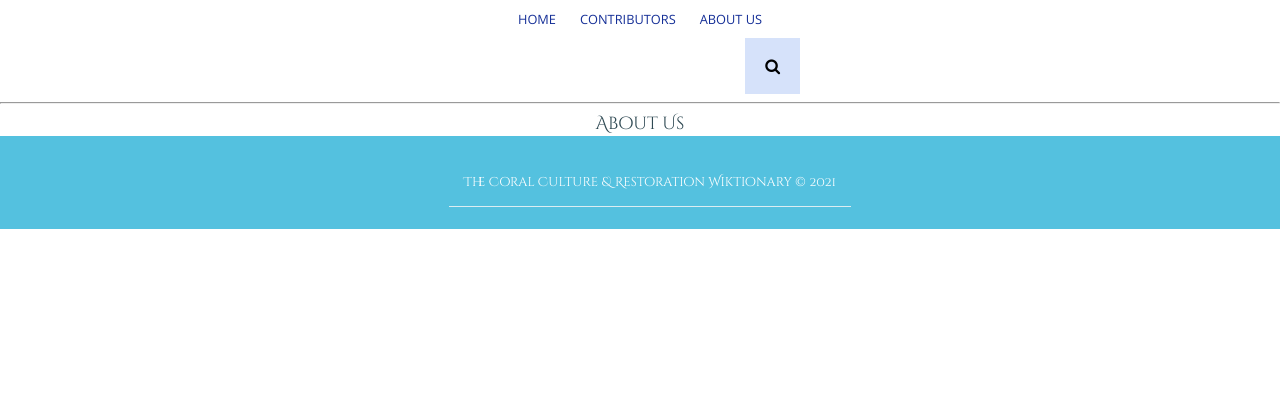
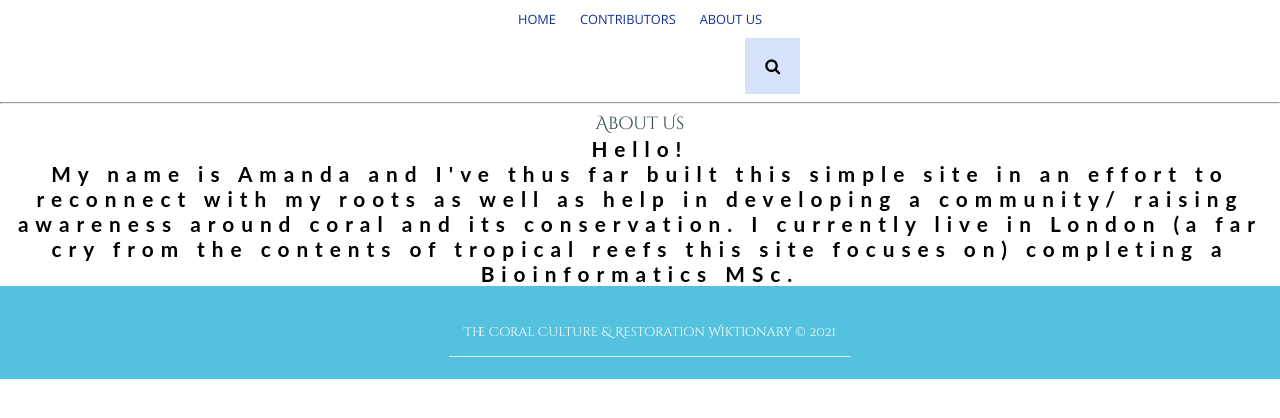
Before and after one commit to acholyn/coral-wiki, a Flask app: page /about in a window 1280 px wide. Shown: the part 202-620 px from the top of the page. Run offline with Flask 2, Linux system fonts and the light colour scheme; some libraries are stand-ins or nearby versions.

```diff
--- a/application.py
+++ b/application.py
@@ -1,8 +1,9 @@
 # imports for online file reading
 import csv
-import urllib.request
 import shutil
 import tempfile
+import urllib.request
+import re
 
 import pandas
 from flask import Flask, redirect, render_template, request, url_for
@@ -12,7 +13,7 @@ from flask_wtf import FlaskForm
 # imports for search
 from wtforms import Form, SelectField, StringField, SubmitField
 
-
+# set the app up
 def create_app():
     application = Flask(__name__)
     #FontAwesome(application)
@@ -46,17 +47,24 @@ def index():
 # definitions
 
     with urllib.request.urlopen('https://docs.google.com/spreadsheets/d/e/2PACX-1vS8dVMITvA6q77MTBe4SShI9Q85G4A_3Y5C8xx7n-BLinoxOW0y7zI59qoLxgwQ0Aql-I_MBye1UY6G/pub?gid=0&single=true&output=tsv') as response:
-        with tempfile.NamedTemporaryFile(delete=False) as tmp_file:
+        with tempfile.NamedTemporaryFile(delete=False, mode='w+b') as tmp_file:
             shutil.copyfileobj(response, tmp_file)
 
-    with open(tmp_file.name) as file:
-        coraldefs=pandas.read_csv(file, sep="\t", keep_default_na=False)
-        term=coraldefs.TERM
-        role=coraldefs.ROLE
-        definition=coraldefs.DEFINITION
-        referrals=coraldefs.REFERRALS
-        length=len(coraldefs)
-        print(length)
+            with open(tmp_file.name) as file:
+                coraldefs=pandas.read_csv(file, sep="\t", keep_default_na=False)
+                term=coraldefs.TERM
+                role=coraldefs.ROLE
+                definition=coraldefs.DEFINITION
+                referrals=coraldefs.REFERRALS
+                length=len(coraldefs) # for jinja loop
+
+        # r=[]
+        # for i in coraldefs.index:
+        #     ref=re.sub(r'(See\salso\b)\s(.*)\.$',r'\1 <a href="\2"> \2 </a>', refs[i])
+        #     r.append(ref)
+        # df=pandas.DataFrame(r,columns=["refs"])
+
+        # referrals=df.refs
 
 
     return render_template('index.html', coraldefs=coraldefs, term=term, role=role, definition=definition, referrals=referrals)
--- a/templates/about.html
+++ b/templates/about.html
@@ -1,3 +1,6 @@
 {% extends 'base.html'%} {% block content %} {% block pagetitle %}
 <div class="pagetitle">About Us</div>
-{% endblock %} {% endblock %}
+{% endblock %}
+<h3>Hello! <br>My name is Amanda and I've thus far built this simple site in an effort to reconnect with my roots as well as help in developing a community/ raising awareness around coral and its conservation. I currently live in London (a far cry from the
+    contents of tropical reefs this site focuses on) completing a Bioinformatics MSc.</h3>
+{% endblock %}
--- a/templates/index.html
+++ b/templates/index.html
@@ -11,7 +11,7 @@
 <div class="container">
     <ul class="terms">
         {% for i in coraldefs.index %}
-        <li><a class="item" name="{{ term[i] }}">{{ term[i] }}</a><i> ({{ role[i] }}) </i> <br> {{ definition[i] }}
+        <li><a class="item" name="{{ term[i]|trim }}">{{ term[i] }}</a><i> ({{ role[i] }}) </i> <br> {{ definition[i] }} {%if referrals[i] != "" %}{% print %} See also <a href="#{{ referrals[i] }}">{{ referrals[i] }} </a>{% endif%}
         </li>
         {% endfor %}
     </ul>
```
